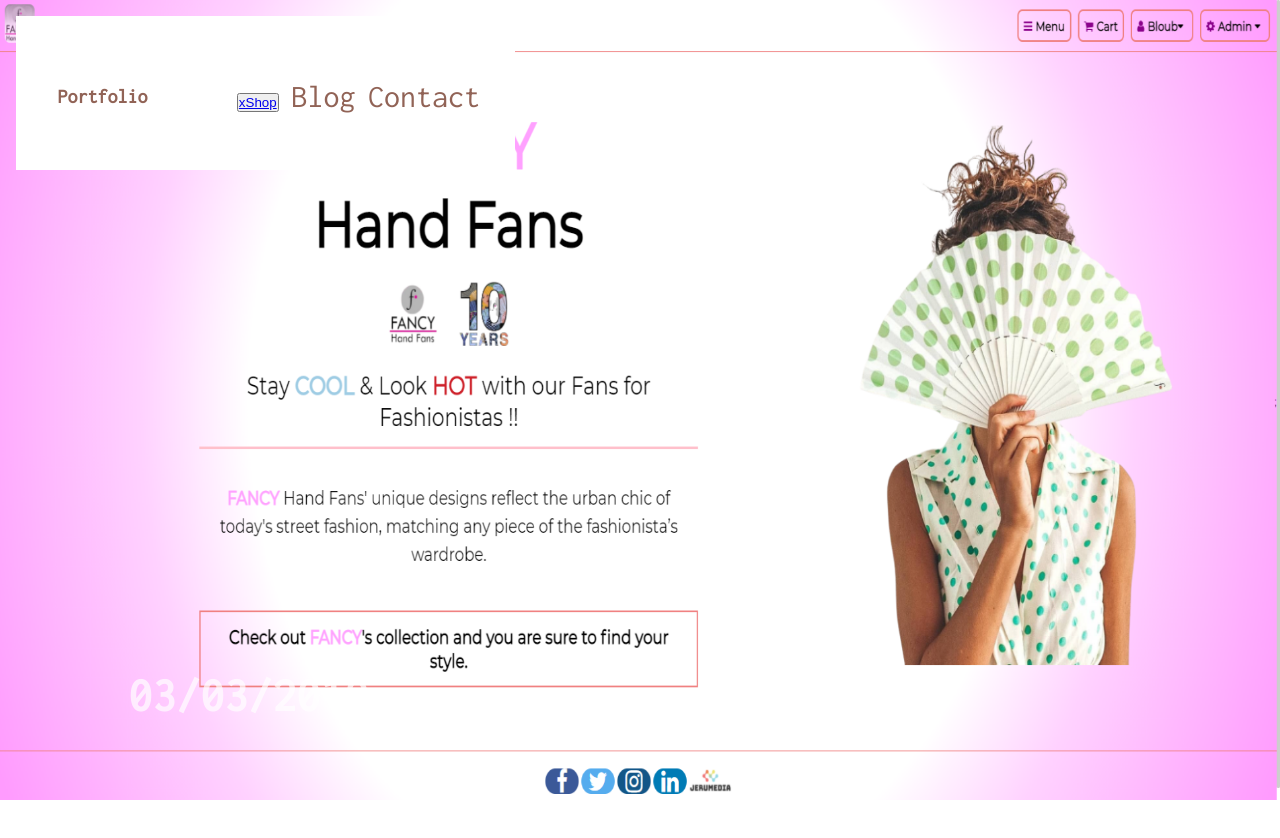
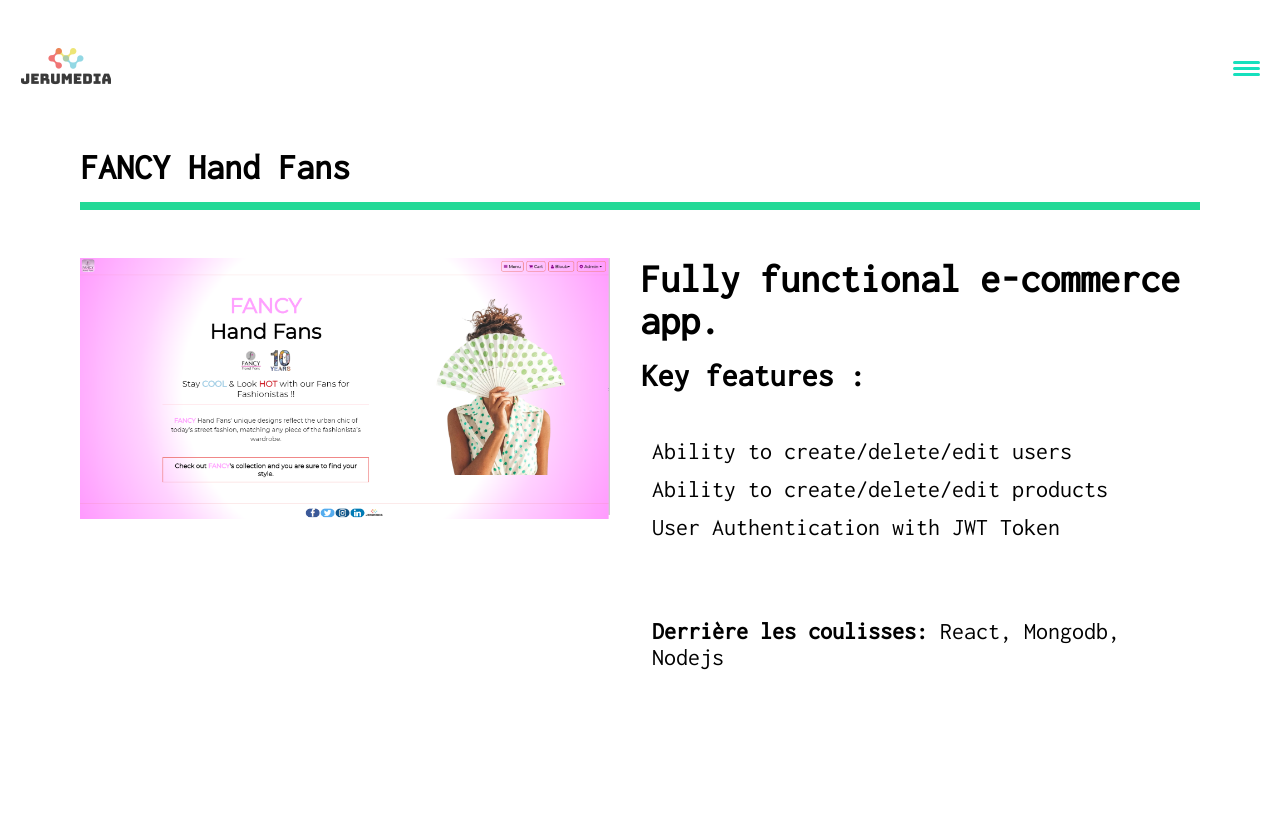
Before and after one commit to Darkamui/Portfolio-react, a React (Create React App) app: page /work in a window 1280 px wide. Shown: the top 838 px of the page. Before the commit the page ends 800 px from the top, so only its background shows below. Built offline with nearby package versions, Linux system fonts and the light colour scheme.

Commit message:
project page

```diff
--- a/src/App.js
+++ b/src/App.js
@@ -12,16 +12,15 @@
 	return (
 		<div className='App'>
 			<GlobalStyles />
-
+			<Nav />
 			<AnimatePresence exitBeforeEnter>
 				<Switch location={location} key={location.pathname}>
 					<Route path='/' exact>
-						<Nav />
 						<HomeScreen />
 						<Footer />
 					</Route>
 
-					<Route path='/work'>
+					<Route path='/work' exact>
 						<ProjectTemplate />
 					</Route>
 				</Switch>
--- a/src/animation.js
+++ b/src/animation.js
@@ -8,6 +8,8 @@
 		y: 0,
 		transition: {
 			duration: 1,
+			when: "beforeChildren",
+			staggerChildren: 0.5,
 		},
 	},
 	exit: {
@@ -41,14 +43,43 @@
 		opacity: 0,
 		x: -100,
 		transition: {
-			duration: 0.5,
+			duration: 1,
 		},
 	},
 	show: {
 		opacity: 1,
 		x: 0,
 		transition: {
-			duration: 0.5,
+			duration: 1,
 		},
 	},
 };
+
+export const photoAnim = {
+	hidden: {
+		opacity: 0,
+		scale: 1.5,
+		transition: {
+			duration: 1,
+		},
+	},
+	show: {
+		opacity: 1,
+		scale: 1,
+		transition: {
+			duration: 1,
+		},
+	},
+};
+
+export const lineAnim = {
+	hidden: {
+		width: "0%",
+	},
+	show: {
+		width: "100%",
+		transition: {
+			duration: 1,
+		},
+	},
+};
--- a/src/components/Nav.js
+++ b/src/components/Nav.js
@@ -12,7 +12,7 @@
 	return (
 		<header>
 			<div class='logo'>
-				<Link to='/work'>
+				<Link to='/'>
 					<img src={logo} alt='' />
 				</Link>
 			</div>
@@ -22,22 +22,22 @@
 			<nav class='nav'>
 				<ul class='nav__list'>
 					<li class='nav__item' onClick={remove}>
-						<a href='#accueil' class='nav__link'>
+						<a href='/#accueil' class='nav__link'>
 							Accueil
 						</a>
 					</li>
 					<li class='nav__item' onClick={remove}>
-						<a href='#connaissances' class='nav__link'>
+						<a href='/#connaissances' class='nav__link'>
 							Mes Connaissances
 						</a>
 					</li>
 					<li class='nav__item' onClick={remove}>
-						<a href='#projets' class='nav__link'>
+						<a href='/#projets' class='nav__link'>
 							Mes Projets
 						</a>
 					</li>
 					<li class='nav__item' onClick={remove}>
-						<Link to='/work' class='nav__link'>
+						<Link to='/#moi' class='nav__link'>
 							Qui suis-je ?
 						</Link>
 					</li>
--- a/src/components/ProjectSection.js
+++ b/src/components/ProjectSection.js
@@ -11,6 +11,7 @@
 
 import { useScroll } from "./useScroll";
 import { fade } from "../animation";
+import { Link } from "react-router-dom";
 
 export default function ProjectSection() {
 	const [element, controls] = useScroll();
@@ -23,7 +24,8 @@
 			ref={element}>
 			<h2>Mes Projets</h2>
 			<Portfolio>
-				<PortfolioItem href='/'>
+				<Link to='/work'>
+					<PortfolioItem>
 						<h6>FANCY Hand Fans</h6>
 						<div class='image-stack'>
 							<div class='image-stack__item image-stack__item--top'>
@@ -38,7 +40,9 @@
 							</div>
 						</div>
 					</PortfolioItem>
-				<PortfolioItem href='/'>
+				</Link>
+				<Link to='/work'>
+					<PortfolioItem>
 						<h6>Raphaël Jerusalmy</h6>
 						<div class='image-stack'>
 							<div class='image-stack__item image-stack__item--top'>
@@ -52,7 +56,9 @@
 							</div>
 						</div>
 					</PortfolioItem>
-				<PortfolioItem href='/'>
+				</Link>
+				<Link to='/work'>
+					<PortfolioItem>
 						<h6>RAWG API Game Library</h6>
 						<div class='image-stack'>
 							<div class='image-stack__item image-stack__item--top'>
@@ -66,6 +72,7 @@
 							</div>
 						</div>
 					</PortfolioItem>
+				</Link>
 				<a href='/' className='portfolio-item'>
 					<div class='image-stack'>
 						<div class='image-stack__item image-stack__item--top'>
@@ -164,7 +171,7 @@
 	}
 `;
 
-const PortfolioItem = styled(motion.a)`
+const PortfolioItem = styled(motion.div)`
 	h6 {
 		font-size: 1.25em;
 		color: white;
--- a/src/pages/ProjectTemplate.js
+++ b/src/pages/ProjectTemplate.js
@@ -4,144 +4,92 @@
 import coverLong from "../img/projecttemp.png";
 import styled from "styled-components";
 import { motion } from "framer-motion";
-import { pageAnimation } from "../animation";
+import { pageAnimation, fade, photoAnim, lineAnim } from "../animation";
 import { Link } from "react-router-dom";
 
 export default function ProjectTemplate() {
 	return (
 		<Main variants={pageAnimation} initial='hidden' animate='show' exit='exit'>
-			<Nav>
-				<div className='nav-closed'>
-					<h3>Portfolio</h3>
-					<ul className='nav-links'>
-						<li className='nav-button'>
-							<button>
-								<Link to='/'>xShop</Link>
-							</button>
-						</li>
-						<li>Blog</li>
-						<li>Contact</li>
+			<motion.h2 variants={fade}>FANCY Hand Fans</motion.h2>
+			<motion.div variants={lineAnim} className='line'></motion.div>
+			<div className='container'>
+				<div className='imge'>
+					<Link>
+						<div className='nani'>
+							<motion.img variants={photoAnim} src={coverLong} alt='' />
+						</div>
+					</Link>
+				</div>
+				<Text className='imge'>
+					<h4>Fully functional e-commerce app.</h4>
+					<br />
+					<h5>Key features : </h5>
+					<br />
+					<br />
+					<ul>
+						<li>Ability to create/delete/edit users</li>
+						<li>Ability to create/delete/edit products</li>
+						<li>User Authentication with JWT Token</li>
 					</ul>
+					<p>
+						<br />
+						<br />
+						<br />
+					</p>
+					<p>
+						<strong>Derrière les coulisses:</strong> React, Mongodb, Nodejs
+					</p>
+				</Text>
 			</div>
-				<div className='nav-open'>
-					<div className='clothing'>
-						<h2>Clothes</h2>
-						<ul>
-							<li>
-								<a href='/'>Hats</a>
-							</li>
-							<li>
-								<a href='/'>Swimsuit</a>
-							</li>
-							<li>
-								<a href='/'>Underwear</a>
-							</li>
-							<li>
-								<a href='/'>Misc</a>
-							</li>
-						</ul>
-					</div>
-					<NavImages className='nav-images'>
-						<img src={hoodie} alt='' />
-						<img src={hats} alt='' />
-					</NavImages>
-				</div>
-			</Nav>
-			<img src={coverLong} alt='' className='cover' />
-			<h1 className='cover-date'>03/03/2019</h1>
 		</Main>
 	);
 }
 
-const Main = styled(motion.header)`
-	height: 100vh;
-	background: black;
+const Main = styled(motion.div)`
+	min-height: 100vh;
+	overflow: hidden;
+	padding: 0 5rem;
 	font-family: "Inconsolata", monospace;
+	.container {
 		display: flex;
-	position: relative;
-	.cover {
-		height: 100%;
-		position: absolute;
+		.imge {
+			width: 50%;
+		}
+		div {
+			margin-right: 15px;
+		}
+	}
+	h2 {
+		padding: 1rem 0;
+	}
+	.line {
+		height: 0.5rem;
+		background: #23d997;
+		margin-bottom: 3rem;
+	}
+	img {
 		width: 100%;
-		top: 0;
-		right: 0;
-	}
-	.cover-date {
-		position: absolute;
-		left: 10%;
-		bottom: 10%;
-		opacity: 0.7;
-		color: white;
-	}
 		object-fit: cover;
-`;
-
-const NavImages = styled.div`
-	img {
-		height: 250px;
 	}
 `;
 
-const Nav = styled.nav`
-	background: white;
-	z-index: 2;
-	width: 40%;
-	height: 20%;
-	color: #916356;
-	font-size: 2rem;
-	overflow: hidden;
-	.nav-closed {
-		display: flex;
-		justify-content: space-around;
-		align-items: center;
-		height: 20%;
-		width: 40%;
-		position: absolute;
-		ul {
-			display: flex;
-			list-style: none;
-			width: 50%;
-			justify-content: space-around;
-			.nav-button {
-				cursor: pointer;
+const Text = styled(motion.div)`
+	h4 {
+		font-size: 2.5em;
 	}
-		}
-	}
-	.nav-open {
-		opacity: 0;
-		pointer-events: none;
-		position: absolute;
-		width: 39.5%;
-		height: 80%;
-		top: 20%;
-		display: flex;
-		flex-direction: column;
-		justify-content: space-evenly;
-		align-items: center;
-		.clothing {
-			display: flex;
-			justify-content: space-around;
-			align-items: center;
-			width: 100%;
-			h2 {
-				font-size: 45px;
-			}
-			ul li {
-				padding-bottom: 10px;
+	h5 {
+		font-size: 2em;
+		padding-left: 0.05em;
 	}
 	ul {
 		list-style: none;
-			}
-
-			ul li a {
-				text-decoration: none;
-				color: #916356;
+		li {
+			font-size: 1.5em;
+			padding: 0.5em 0.5em 0 0.5em;
 		}
 	}
-		.nav-images {
-			display: flex;
-			justify-content: space-around;
-			width: 100%;
-		}
+	p {
+		font-size: 1.5em;
+		padding: 0 0.5em;
 	}
 `;
```
Also changed, not shown: 1 other file (tests, documents, lock files or other folders). Lines whose indentation alone changed are shown as unchanged.
